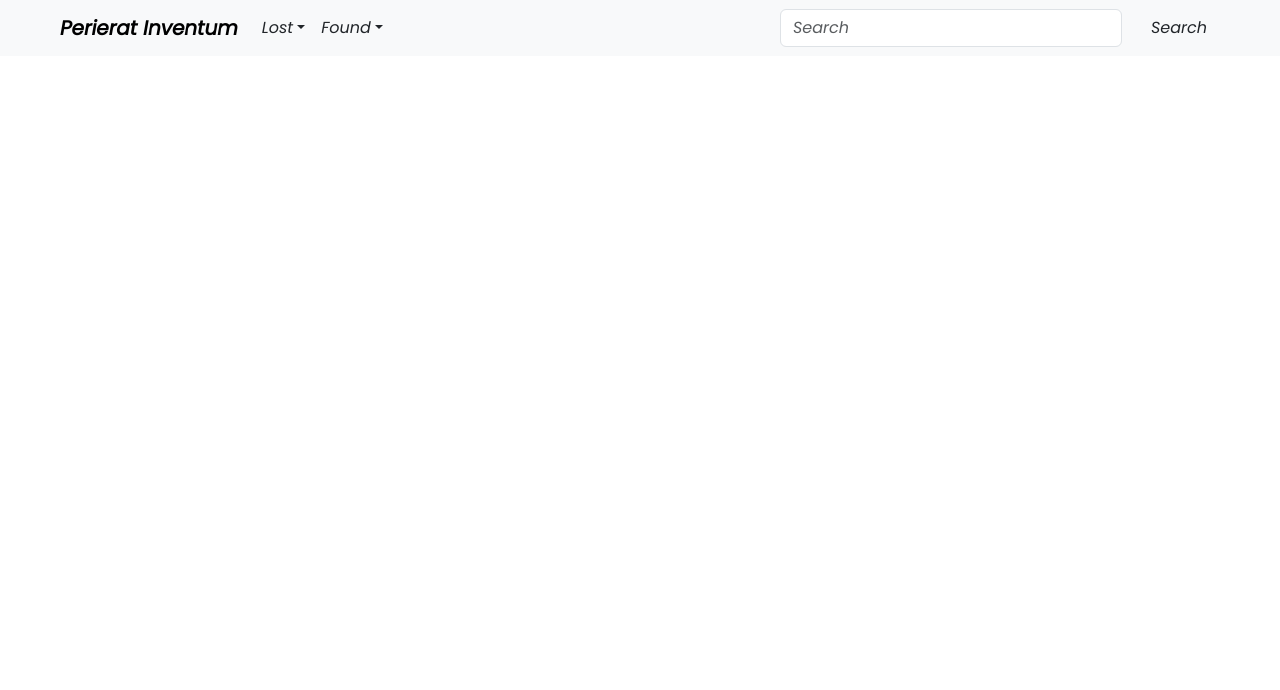
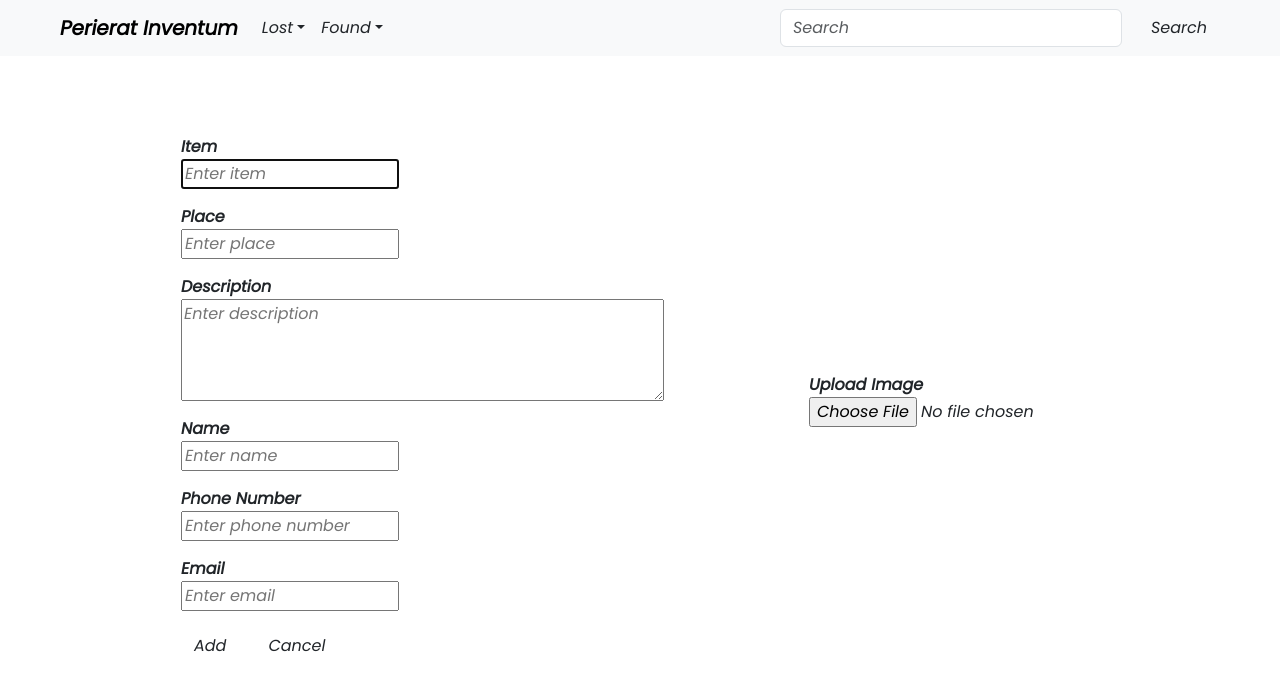
Before and after one commit to sudeep-23-11/Perierat-Inventum, a React (Create React App) app: page /add-item-lost in a window 1280 px wide. Shown: the top 690 px of the page. Built offline with nearby package versions, Linux system fonts and the light colour scheme.

Commit message:
add item

```diff
--- a/src/App.js
+++ b/src/App.js
@@ -5,6 +5,13 @@ import ViewList from './components/ViewList'
 import ViewItem from './components/ViewItem'
 
 function App() {
+
+    const data = {
+        item: "", place: "", description: "",
+        name: "", phone: "", email: "",
+        image: null
+    };
+
     return (
         <Router>
             <nav className="navbar navbar-expand-lg bg-body-tertiary fixed-top">
@@ -39,11 +46,11 @@ function App() {
             </nav>
 
             <Routes>
-                <Route path="/" element={<ViewList />} />
-                <Route path="/add-item-lost" element={<AddItem />} />
-                <Route path="/view-list-lost" element={<ViewList />} />
-                <Route path="/add-item-found" element={<AddItem />} />
-                <Route path="/view-list-found" element={<ViewList />} />
+                <Route path="/" element={<ViewList category="both"/>} />
+                <Route path="/add-item-lost" element={<AddItem category="lost" op="add" data={data}/>} />
+                <Route path="/view-list-lost" element={<ViewList category="lost"/>} />
+                <Route path="/add-item-found" element={<AddItem category="found" op="add" data={data}/>} />
+                <Route path="/view-list-found" element={<ViewList category="found"/>} />
                 <Route path="/view-item" element={<ViewItem />} />
             </Routes>
         </Router>
--- a/src/components/AddItem.jsx
+++ b/src/components/AddItem.jsx
@@ -1,7 +1,64 @@
-import React from 'react'
+import React, { useState } from 'react'
+import { Link } from 'react-router-dom'
 
-export default function AddItem() {
+export default function AddItem(props) {
+
+    const [category, setCategory] = useState(props.category)
+    const [op, setOp] = useState(props.op)
+    const [item, setItem] = useState(props.data.item)
+    const [place, setPlace] = useState(props.data.place)
+    const [description, setDescription] = useState(props.data.description)
+    const [name, setName] = useState(props.data.name)
+    const [phone, setPhone] = useState(props.data.phone)
+    const [email, setEmail] = useState(props.data.email)
+    const [image, setImage] = useState(props.data.image)
+
+    let imageHandler = (e) => {
+        const image = e.target.files[0]
+        const reader = new FileReader()
+        reader.readAsDataURL(image)
+        reader.addEventListener("load", () => {
+            setImage(reader.result)
+        })
+    }
+
+    let addHandler = () => {
+
+    }
+    let updateHandler = () => {
+
+    }
+
     return (
-        <div>AddItem</div>
+        <div className="container-fluid d-flex flex-row align-items-center" style={{minHeight: "100vh"}}>
+            <div className="container w-25">
+                <label className='fw-bold' htmlFor="item">Item</label>
+                <input className='d-block w-75 mb-3' type="text" name='item' placeholder='Enter item' autoFocus value={item} onChange={(e) => setItem(e.target.value)}/>
+                <label className='fw-bold' htmlFor="place">Place</label>
+                <input className='d-block w-75 mb-3' type="text" name='place' placeholder='Enter place' value={place} onChange={(e) => setPlace(e.target.value)}/>
+                <label className='fw-bold' htmlFor="description">Description</label>
+                <textarea className='d-block mb-3' name="description" placeholder='Enter description' cols="33" rows="4" value={description} onChange={(e) => setDescription(e.target.value)}/>
+                <label className='fw-bold' htmlFor="name">Name</label>
+                <input className='d-block w-75 mb-3' type="text" name='name' placeholder='Enter name' value={name} onChange={(e) => setName(e.target.value)}/>
+                <label className='fw-bold' htmlFor="phone">Phone Number</label>
+                <input className='d-block w-75 mb-3' type="tel" name='phone' placeholder='Enter phone number' maxLength={10} value={phone} onChange={(e) => setPhone(e.target.value)}/>
+                <label className='fw-bold' htmlFor="email">Email</label>
+                <input className='d-block w-75 mb-3' type="email" name='email' placeholder='Enter email' value={email} onChange={(e) => setEmail(e.target.value)}/>
+                {
+                        op==="add" ? <button type="button" className='btn me-3' onClick={addHandler}><Link className='text-dark text-decoration-none' to="/">Add</Link></button>
+                        : <button type="button" className='btn me-3' onClick={updateHandler}><Link className='text-dark text-decoration-none' to="/">Update</Link></button>
+                }
+                <button type="button" className='btn'><Link className='text-dark text-decoration-none' to="/">Cancel</Link></button>
+
+            </div>
+            <div className="container w-25">
+                <label className='fw-bold' htmlFor="image">Upload Image</label>
+                <input className='d-block' type="file" name='image' onChange={imageHandler} />
+                {
+                    image ? <img className='h-100 w-100 mt-3' src={image} alt="loading" />
+                    : null
+                }
+            </div>
+        </div>
     )
 }
```
